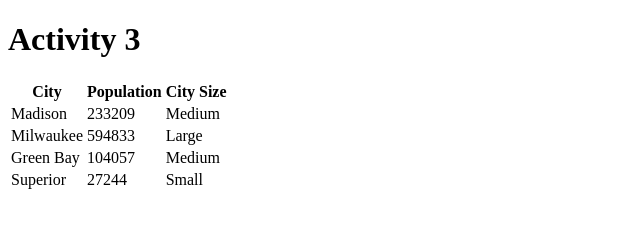
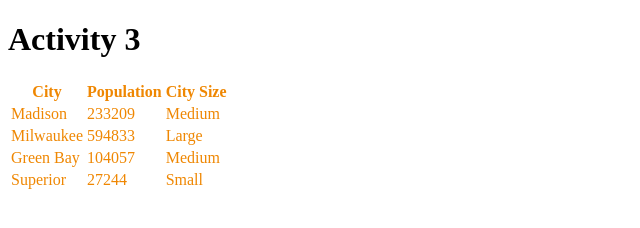
Before and after one commit to willmcallister/unit-1, a plain HTML site: page Chapter02/index.html in a window 1280 px wide. Both pictures are taken after a click on the element 118 px from the left and 135 px from the top of the page. Shown: the whole page, without its empty margins (0-640 px from the left). Drawn offline with Linux system fonts and the light colour scheme.

Commit message:
Fixed to start from actual debug file
I had started from the wrong main_with_debug.js file, this is now fixed.

```diff
--- a/Chapter02/index.html
+++ b/Chapter02/index.html
@@ -20,7 +20,7 @@
         <!--put your initial page content here-->
         <h1>Activity 3</h1>
 
-        <div id="mydiv"></div>
+        <div id="myDiv"></div>
 
         <!--you can also use this space for internal scripts;
         place these within <script> tags-->
--- a/Chapter02/js/main_with_debug.js
+++ b/Chapter02/js/main_with_debug.js
@@ -1,11 +1,4 @@
-//initialize function called when the script loads
 function initialize(){
-	cities();
-};
-
-//function to create a table with cities and their populations
-function cities(){
-	//define two arrays for cities and population
 	var cityPop = [
 		{
 			city: 'Madison',
@@ -25,100 +18,93 @@ function cities(){
 		}
 	];
 
-	//create a table element
+	// create a blank table element
 	var table = document.createElement("table");
 
-	//create a header row element and append it to the table
+	// create a blank table row element for the header
 	var headerRow = document.createElement("tr");
+
+	// add "City", "Population", and "City Size" as headers
+	headerRow.insertAdjacentHTML("beforeend","<th>City</th><th>Population</th>")
+
+	// add the headers to the table
 	table.appendChild(headerRow);
 
-	//create the "City" and "Population" column headers
-	headerRow.insertAdjacentHTML("beforeend","<th>City</th><th>Population</th>")
-
-	//loop to add a new row for each city
-    cityPop.forEach(function(cityObject){
+	// add a new row in the table for each city
+	for(var i = 0; i < cityPop.length; i++){
 		//assign longer html strings to a variable
-		var rowHtml = "<tr><td>" + cityObject.city + "</td><td>" + cityObject.population + "</td></tr>";
+		var rowHtml = "<tr><td>" + cityPop[i].city + "</td><td>" + cityPop[i].population + "</td></tr>";
 		//add the row's html string to the table
 		table.insertAdjacentHTML('beforeend',rowHtml);
-	})
+	}
 
-	//append the table element to the div
-	document.querySelector("#mydiv").appendChild(table);
+	var myDiv = document.querySelector("#myDiv").appendChild(table);
 
-    addColumns(cityPop);
+	addColumns(cityPop); // add the city size data in each row under the City Size header
 	addEvents();
 
-};
 
-//function to add a new column to the table
+
+}
+
+// this function adds columns for the data from the cityPop object
 function addColumns(cityPop){
+    let allRows = document.querySelectorAll("tr");
 
-	//select all column rows
-	var rows = document.querySelectorAll("tr")
-	//loop to add a new column to each row
     document.querySelectorAll("tr").forEach(function(row,i){
-		//for first row in the table, add the column header
     	if (i == 0){
-    		//create new header element and add it to the table
     		row.insertAdjacentHTML('beforeend', '<th>City Size</th>');
     	} else {
     		var citySize;
 
     		if (cityPop[i-1].population < 100000){
     			citySize = 'Small';
+
     		} else if (cityPop[i-1].population < 500000){
     			citySize = 'Medium';
+
     		} else {
     			citySize = 'Large';
     		};
 
-			//add new table cell with the city size
 			row.insertAdjacentHTML('beforeend','<td>' + citySize + '</td>');
     	};
-	})
+    });
 };
 
-//function to add mouse events to table
 function addEvents(){
-	//add random color on mouseover
 
-	// select the table
-	table = document.querySelector("table");
+	document.querySelector("table").addEventListener("mouseover", function(){
 
-	// add an event listener to capture the user mousing-over the table
-	// change text color to a random rgb value when this occurs
-	document.querySelector("table").addEventListener("mouseover", function(){
 		var color = "rgb(";
-		//generate random color in rbg format
+
 		for (var i=0; i<3; i++){
 
 			var random = Math.round(Math.random() * 255);
+
 			color += random;
 
 			if (i<2){
 				color += ",";
+
 			} else {
 				color += ")";
 		};
 	}
-		// style the table with the generated color
-		table.style.color = color;
+
+		document.querySelector("table").style.color = color;
 	});
 
-	// reset text color to black when mouse leaves the table (stops hovering)
-	document.querySelector("table").addEventListener("mouseout", function(){
-		table.style.color = "rgb(0,0,0)";
-	});
+	// function to be run after a user clicks
+	function clickme(){
 
-	// function that shows an alert on click
-	function clickme(){
-		alert('Hey, you clicked the table!');
+		alert('Hey, you clicked me!');
 	};
 
-	// event listener for the user's click
-	table.addEventListener("click", clickme)
+	// add an event listener to the table for a "click"
+	// run clickme if clicked
+	document.querySelector("table").addEventListener("click", clickme)
 };
 
-//call the initialize function when the document has loaded
-document.addEventListener('DOMContentLoaded',initialize)
+// call the initialize function once the DOM has loaded
+document.addEventListener('DOMContentLoaded',initialize);
```
Lines whose indentation alone changed are shown as unchanged.
